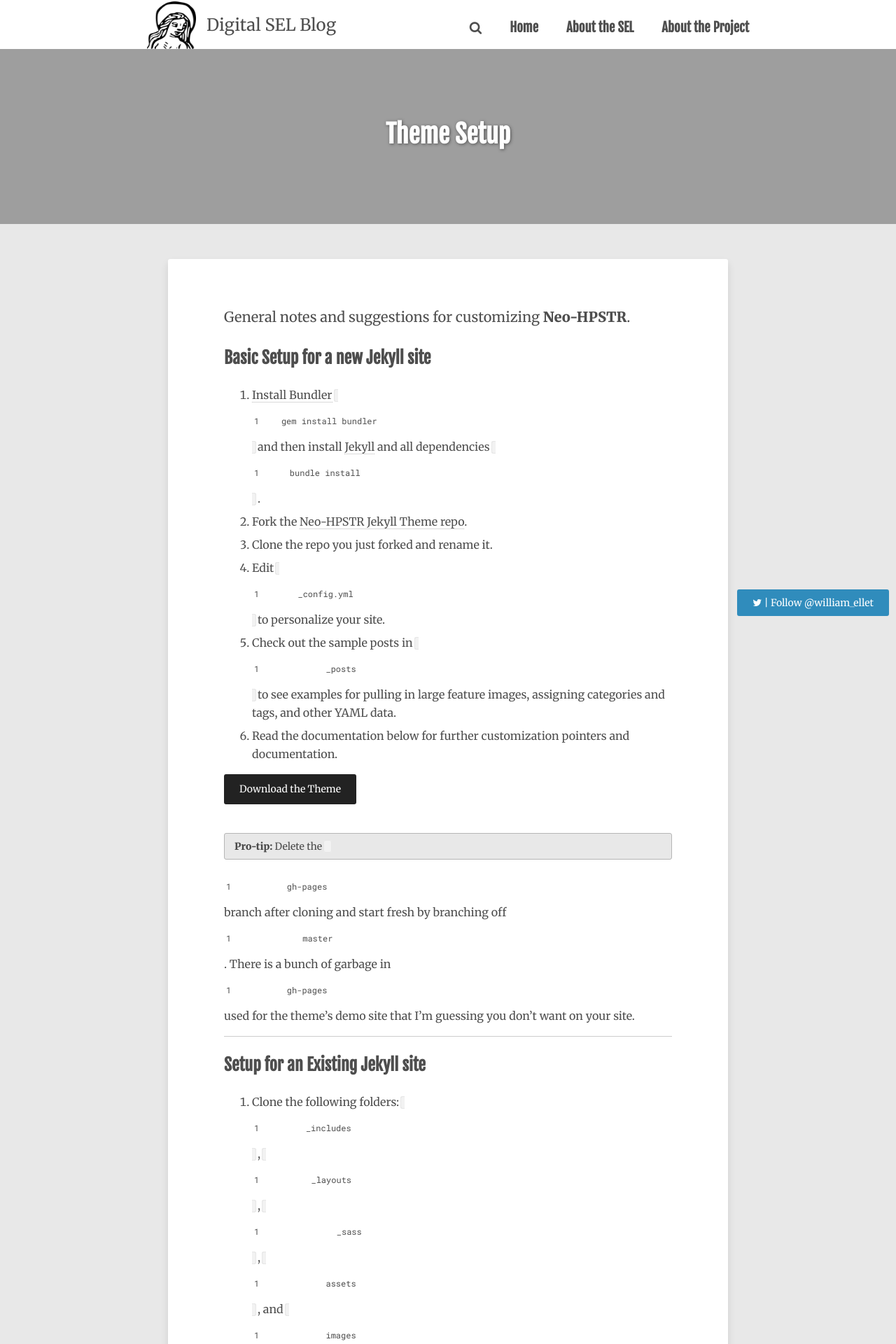
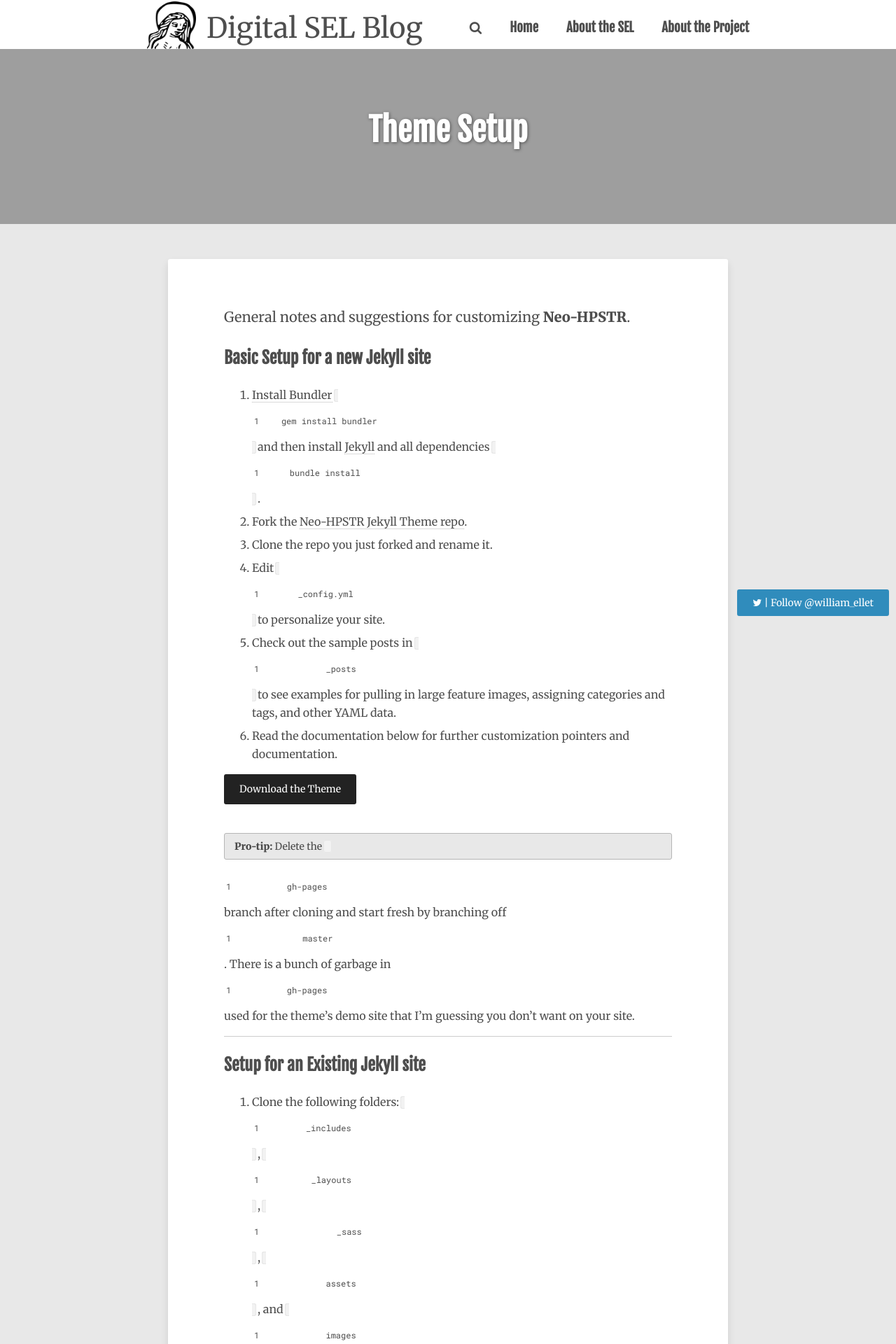
Before and after one commit to webolton/sel_project_blog, a Jekyll site: the page built from theme-setup/index.md, in a window 1280 px wide. Shown: the top 1920 px of the page at 70% size. Built offline with Jekyll 4.4.1, drawn with Linux system fonts in a browser that asks for light colours; nearby versions of some CDN libraries; comment, search, counter and statistics services are not loaded.

Commit message:
Some updates to styles

```diff
--- a/_sass/_page.scss
+++ b/_sass/_page.scss
@@ -406,6 +406,7 @@
 .socialcount {
 	@include font-rem(16);
 	li {
+    font-family: $heading-font;
 		padding-left: 10px;
 		padding-right: 10px;
 	}
@@ -505,7 +506,7 @@
 			@include font-rem(26);
 		}
 		@media #{$large} {
-			@include font-rem(36);
+			@include font-rem(46);
 		}
 	}
 	h1.post-title{
@@ -595,8 +596,9 @@
 	border-top-width: 0px;
 	height: 100%;
 	a.title {
-		font-size: 1.5rem;
-	    padding-left: 5px;
+		font-size: 2.5rem;
+    padding-left: 5px;
+    padding-top: 10px;
 		display: none;
 		vertical-align: middle;
 		height: $menu-height - 2;
--- a/_sass/_variables.scss
+++ b/_sass/_variables.scss
@@ -6,7 +6,7 @@
 $heading-font: 'Fjalla One', Arial, sans-serif;
 $caption-font: $base-font;
 $code-font: 'Roboto Mono', monospace;
-$alt-font: serif;
+$alt-font: $base-font;
 
 $doc-font-size: 16;
 $doc-line-height: 26;
```
